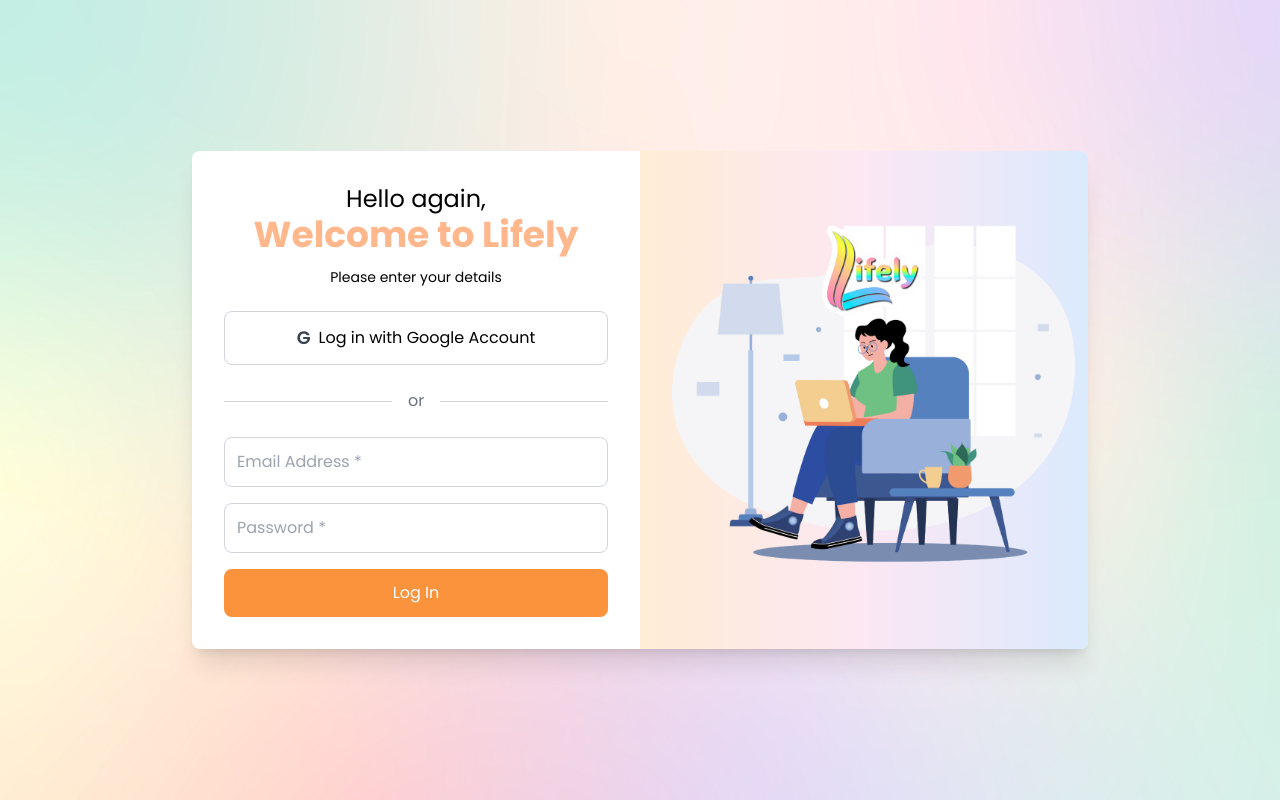
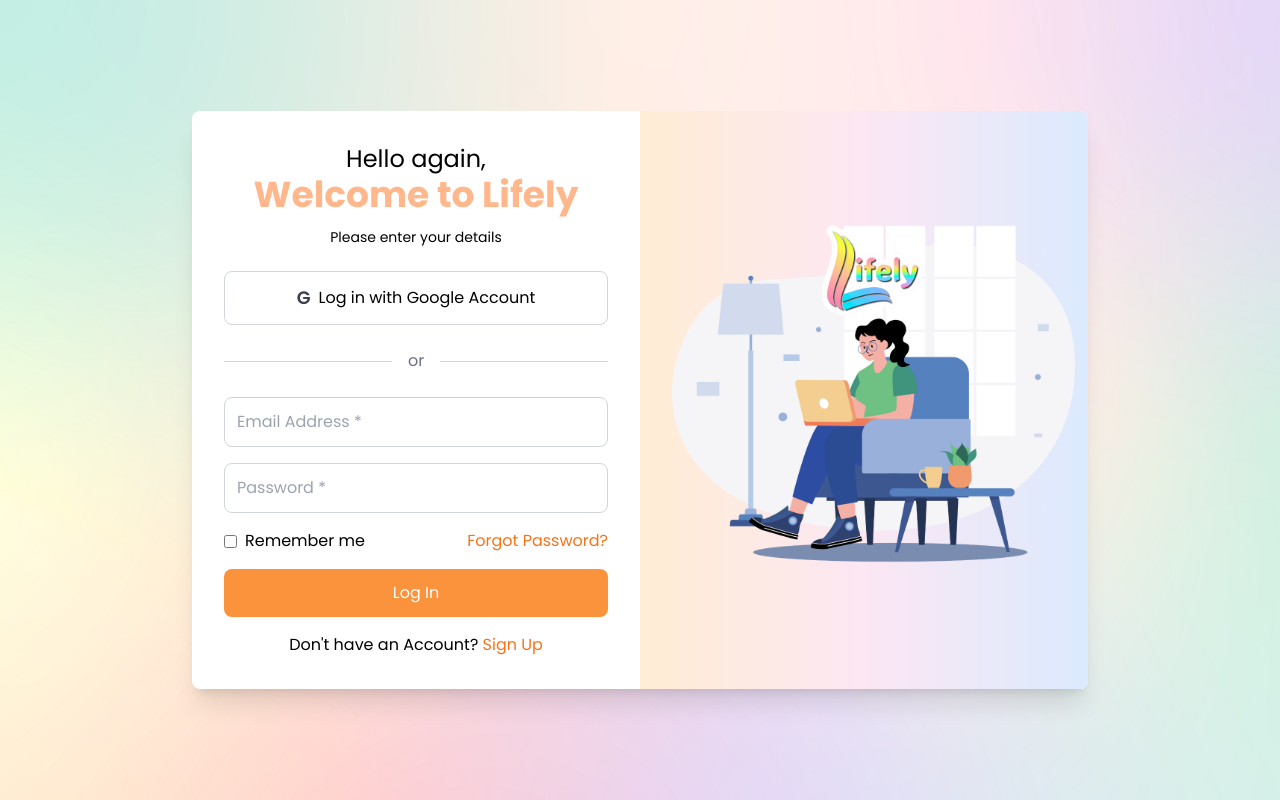
Before and after one commit to shynjsx17/lifely1.0, a React (Create React App) app: page / in a window 1280 px wide. Built offline with nearby package versions, Linux system fonts and the light colour scheme.

Commit message:
haha log in fixed

```diff
--- a/src/Components/Login.jsx
+++ b/src/Components/Login.jsx
@@ -9,6 +9,7 @@
   const { login } = useAuth();
   const [userEmail, setUserEmail] = useState('');
   const [userPass, setUserPass] = useState('');
+  const [rememberMe, setRememberMe] = useState(false);
   const [error, setError] = useState('');
   const navigate = useNavigate();
 
@@ -52,7 +53,6 @@
     }
   };
 
-
   return (
     <div
       className="flex items-center justify-center min-h-screen"
@@ -94,6 +94,18 @@
               className="w-full p-3 mb-4 border border-gray-300 rounded-lg focus:outline-none focus:ring-2 focus:ring-orange-300"
               required
             />
+            <div className="flex items-center justify-between mb-4">
+              <label className="flex items-center">
+                <input
+                  type="checkbox"
+                  checked={rememberMe}
+                  onChange={() => setRememberMe(!rememberMe)}
+                  className="mr-2"
+                />
+                Remember me
+              </label>
+              <a href="#" className="text-orange-500 hover:underline">Forgot Password?</a>
+            </div>
             <button
               type="submit"
               className="w-full py-3 bg-orange-400 text-white rounded-lg hover:bg-orange-500 transition duration-200"
@@ -101,6 +113,13 @@
               Log In
             </button>
           </form>
+
+          <p className="mt-4 text-center text-black-600">
+            Don't have an Account?{' '}
+            <a href="/register" className="text-orange-500 hover:underline">
+              Sign Up
+            </a>
+          </p>
         </div>
 
         {/* Right Section */}
```
Also changed, not shown: 1 other file (tests, documents, lock files or other folders).
